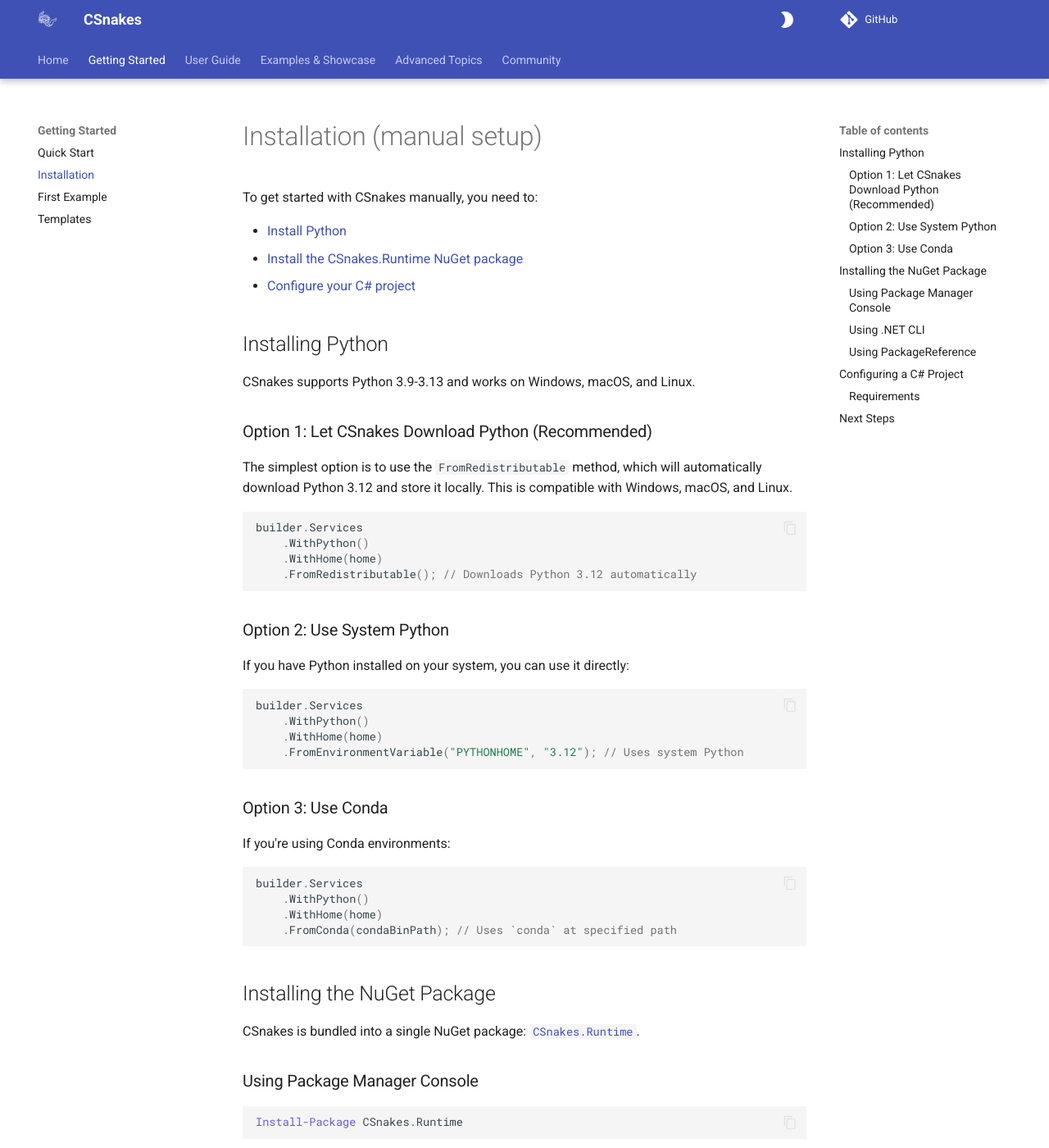
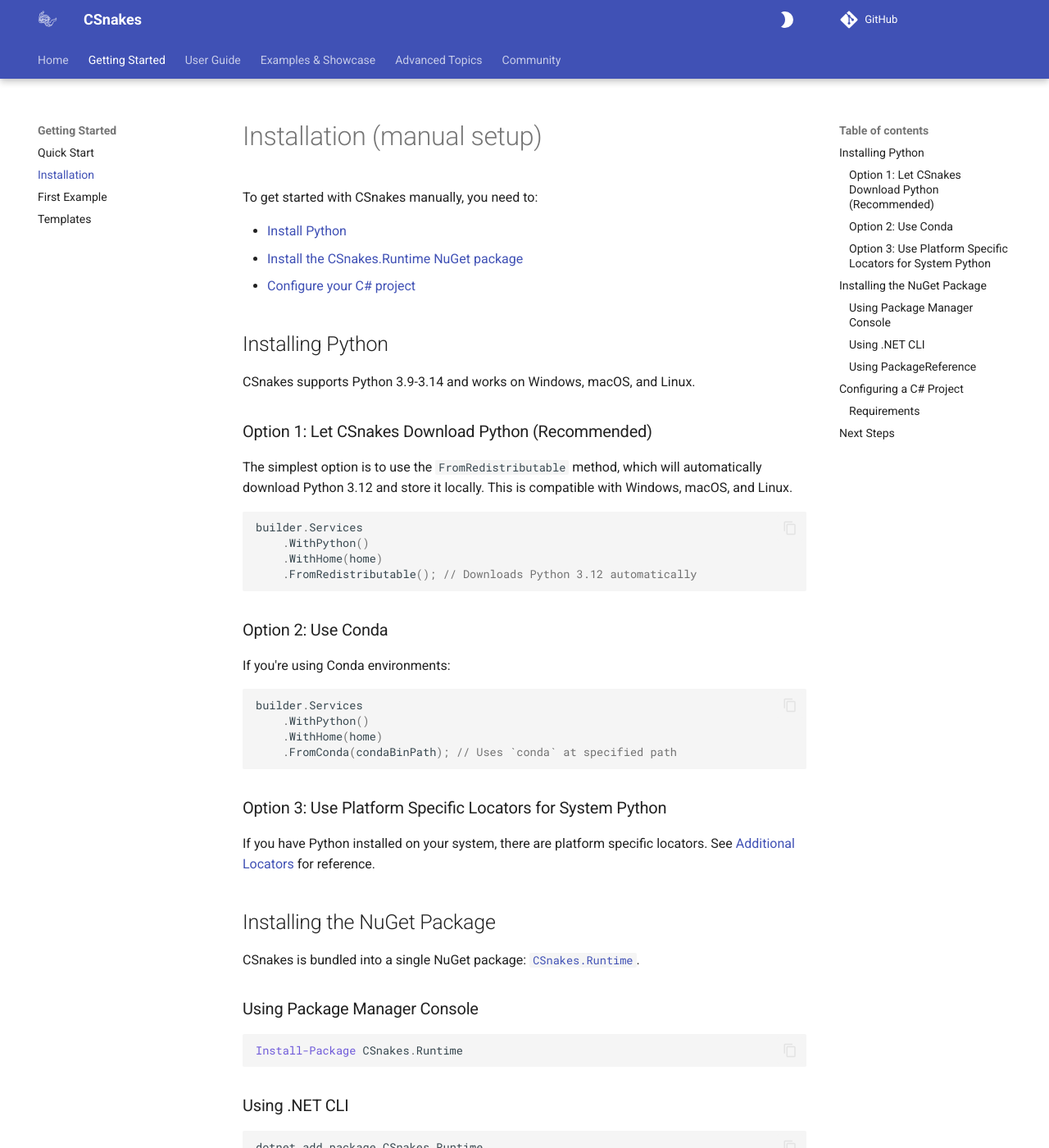
Before and after one commit to tonybaloney/CSnakes, an MkDocs documentation site: the page built from docs/getting-started/installation.md, in a window 1280 px wide and 1400 px high. Shown: the whole window at 82% size. Built offline with MkDocs 1.6.1 and Material for MkDocs 9.7.7, drawn with Linux system fonts in a browser that asks for light colours; comment, search, counter and statistics services are not loaded; the version menu is left out; some of the changed text lies outside the part shown.

Commit message:
Update docs references with 3.14 support and .NET 10 support. Document the other locators

````diff
--- a/docs/getting-started/installation.md
+++ b/docs/getting-started/installation.md
@@ -8,7 +8,7 @@ To get started with CSnakes manually, you need to:
 
 ## Installing Python
 
-CSnakes supports Python 3.9-3.13 and works on Windows, macOS, and Linux.
+CSnakes supports Python 3.9-3.14 and works on Windows, macOS, and Linux.
 
 ### Option 1: Let CSnakes Download Python (Recommended)
 
@@ -21,18 +21,7 @@ builder.Services
     .FromRedistributable(); // Downloads Python 3.12 automatically
 ```
 
-### Option 2: Use System Python
-
-If you have Python installed on your system, you can use it directly:
-
-```csharp
-builder.Services
-    .WithPython()
-    .WithHome(home)
-    .FromEnvironmentVariable("PYTHONHOME", "3.12"); // Uses system Python
-```
-
-### Option 3: Use Conda
+### Option 2: Use Conda
 
 If you're using Conda environments:
 
@@ -42,6 +31,11 @@ builder.Services
     .WithHome(home)
     .FromConda(condaBinPath); // Uses `conda` at specified path
 ```
+
+### Option 3: Use Platform Specific Locators for System Python
+
+If you have Python installed on your system, there are platform specific locators.
+See [Additional Locators](../advanced/additional-locators.md) for reference.
 
 ## Installing the NuGet Package
 
@@ -81,8 +75,8 @@ To setup a C# project for CSnakes, you need to:
 
 ### Requirements
 
-- .NET 8 or 9
-- Python 3.9-3.13
+- .NET 8, 9, or 10
+- Python 3.9-3.14
 - Windows, macOS, or Linux
 
 ## Next Steps
--- a/mkdocs.yml
+++ b/mkdocs.yml
@@ -23,6 +23,7 @@ nav:
     - Overview: advanced/advanced-usage.md
     - Large Integers: advanced/big-integers.md
     - Free-Threading: advanced/free-threading.md
+    - Additional Python Locators: advanced/additional-locators.md
     - Generators: advanced/generators.md
     - Manual Integration: advanced/manual-integration.md
     - Hot Reload: advanced/hot-reload.md
````
Also changed, not shown: docs/advanced/additional-locators.md (added, +127 -0 lines), docs/getting-started/templates.md (+1 -1 lines), docs/index.md (+4 -4 lines).
